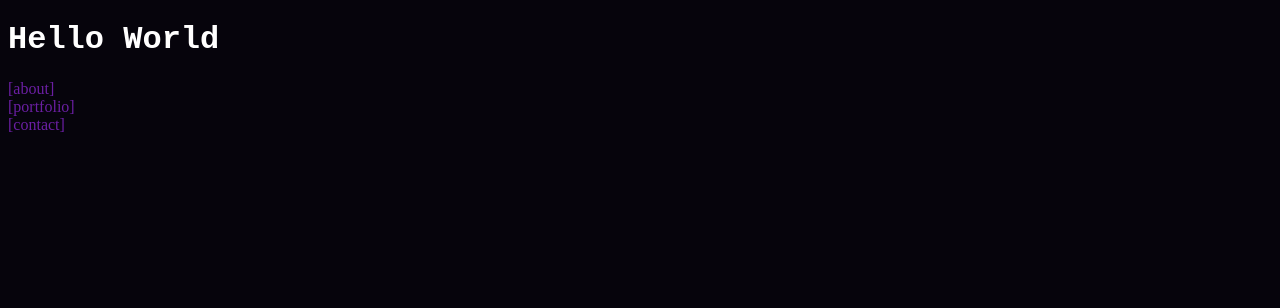
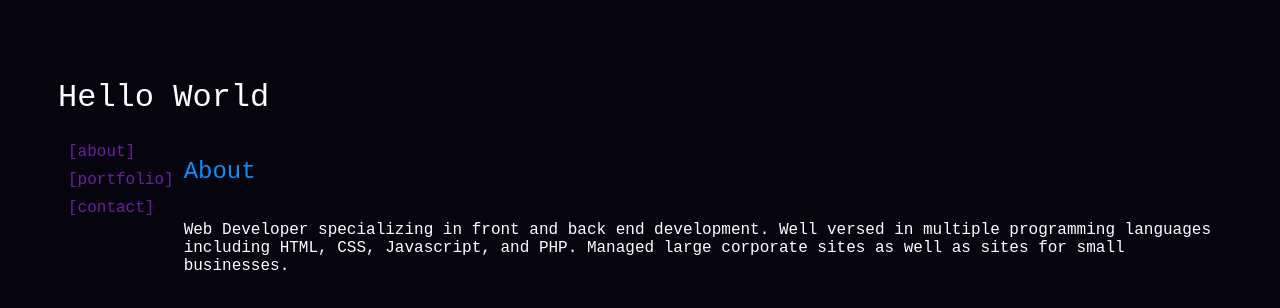
Before and after one commit to ndorsett333/homepage, a plain HTML site: page index.html in a window 1280 px wide. Drawn offline with Linux system fonts and the light colour scheme.

Commit message:
more changes. script to switch out content.

```diff
--- a/index.html
+++ b/index.html
@@ -22,11 +22,36 @@
 
     body {
         background-color: var(--black);
+        padding: 50px;
+        color: var(--white);
+        font-family: 'IBM', monospace;
     }
 
-    body h1 {
-        font-family: 'IBM', monospace;
+    h1,
+    h2,
+    h3,
+    h4,
+    h5,
+    h6 {
         color: var(--white);
+        font-weight: lighter;
+    }
+
+    h2 {
+      color: var(--dodger-blue);
+    }
+
+    .main {
+      display: flex;
+    }
+
+    .left-bar {
+      width: 20%;
+    }
+
+    .left-bar.menu {
+      display: flex;
+      flex-direction: column;
     }
 
     .left-bar .menu a {
@@ -34,10 +59,22 @@
         display: flex;
         flex-direction: column;
         text-decoration: none;
+        width: max-content;
+        padding: 5px 10px;
     }
 
     .left-bar .menu a:hover {
-        color: var(--delft-blue);
+        color: var(--black);
+        background-color: var(--grape);
+    }
+
+    .content-cards .content-card {
+      display: none;
+      flex-direction: column;
+    }
+
+    .content-cards #about-card {
+      display: flex;
     }
 
   </style>
@@ -47,12 +84,42 @@
   <h1>Hello World</h1>
 
 
-  <div class="left-bar">
-    <div class="menu">
-        <a href="#">[about]</a>
-        <a href="#">[portfolio]</a>
-        <a href="#">[contact]</a>
+
+
+  <div class="main">
+    <div class="left-bar">
+      <div class="menu">
+          <a href="#" id="about" class="menu-link">[about]</a>
+          <a href="#" id="portfolio" class="menu-link">[portfolio]</a>
+          <a href="#" id="contact" class="menu-link">[contact]</a>
+      </div>
     </div>
+
+    <div class="content">
+      <div class="content-cards">
+
+        <div id="about-card" class="content-card">
+          <h2>About</h2>
+          <div class="card-content">
+            <p>
+              Web Developer specializing in front and back end development. Well versed in multiple programming languages including HTML, CSS, Javascript, and PHP. Managed large corporate sites as well as sites for small businesses.
+            </p>
+          </div>
+        </div>
+
+        <div id="portfolio-card" class="content-card">
+          <h2>Portfolio</h2>
+          <div class="card-content"></div>
+        </div>
+
+        <div id="contact-card" class="content-card">
+          <h2>Contact</h2>
+          <div class="card-content"></div>
+        </div>
+
+      </div>
+    </div>
+
   </div>
 
 
@@ -61,9 +128,25 @@
 
 
 
+  <script>
+    document.addEventListener('DOMContentLoaded',() => {
+      document.querySelectorAll('.menu-link').forEach(link => {
+        link.addEventListener('click',e => {
+          e.preventDefault();
+          const id = link.id;
 
-  <script>
-    // Add your scripts here
+          document.querySelectorAll('.content-card').forEach(card => {
+            card.style.display = 'none';
+          });
+
+          const targetCard = document.getElementById(id + '-card');
+          if(targetCard) {
+            targetCard.style.display = 'flex';
+          }
+        })
+      })
+    });
+
   </script>
 </body>
 </html>
```
